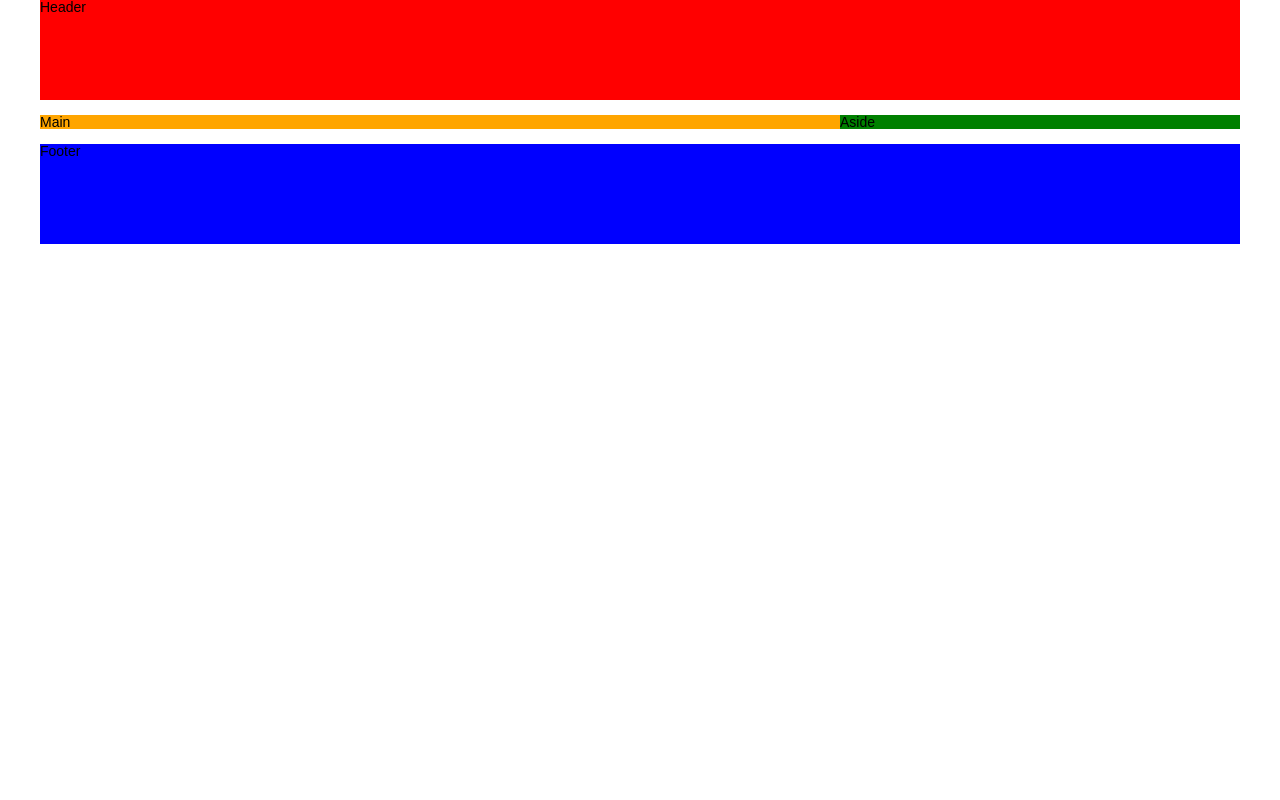
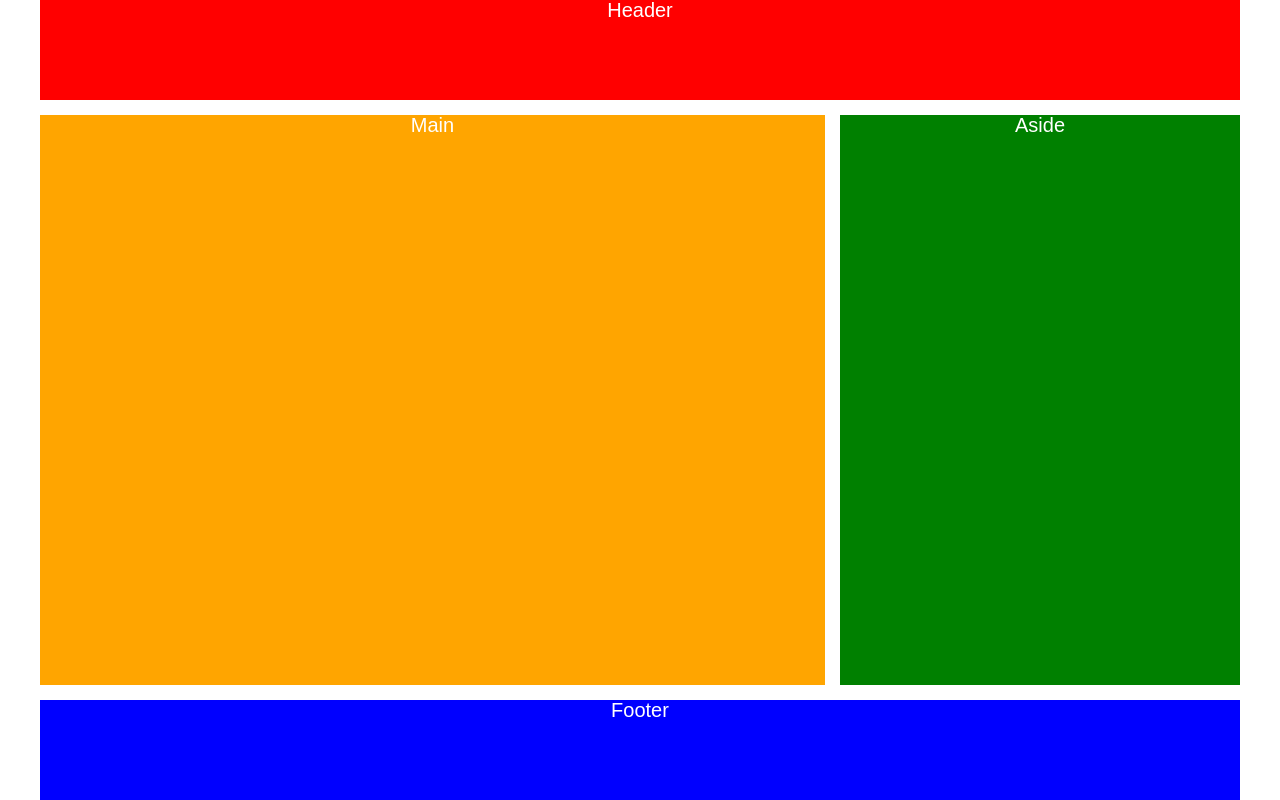
Before and after one commit to TemaDr/TemaDr.github.io, a plain HTML site: page src/index.html in a window 1280 px wide. Drawn offline with Linux system fonts and the light colour scheme.

Commit message:
Add files via upload

```diff
--- a/src/css/style.css
+++ b/src/css/style.css
@@ -1,79 +1,53 @@
-/*
 body{
     font-family: Arial, sans-serif;
 }
-header{
-    max-width: 1215px;
-    display: flex;
-    justify-content: center;
-}
-.head {
-    width: 100%;
-    background-color:red;
-    height: 100px;
-    text-align: center;
-    line-height: 80px;
-}
 h1{
     color:white;
+    text-align: center;
     font-size: 20px;
 }
-main{
-    margin: 15px 0 15px 0;
-    display:flex;
-    height: 100%;
-    justify-content: center;
-}
-.main{
-    background-color:orange;
-    padding:15px;
-    width: 800px;
-    margin-right:15px;
-}
-.aside{
-    background-color:green;
-    width: 400px;
-}
-*/
-
-
-body{
-    font-family: Arial, sans-serif;
-}
-
 .page{
-    min-height: 100vh;
-    padding: 0 15px 15px 15px;
     display:flex;
     flex-direction: column;
     align-items: center;
+    /* добавил */
+    min-height: 100vh;
 }
 
 header{
-    width:1200px;
+    width:100%;
+    height: 100px;
     background-color:red;
-    height: 100px;
+       /* добавил */
+  max-width: 1200px;
 }
 
+
 .content{
-    height: 100%;
-    padding:15px;
+
+    flex:1;
+    width: 100%;
+    height:100%;
+    padding: 15px 0 15px 0;
     display:flex;
+       /* добавил */
+       max-width: 1200px;
 }
 
 main{
     background-color:orange;
-    width:800px;
-    height:100%;
+    width:100%;
+    margin-right:15px;
 }
 aside{
     background-color:green;
-    width:400px;
-    height:100%;
+    min-width:400px;
 }
 footer{
-    width:1200px;
 
+  height: 100px;
+    width:100%;
     background-color:blue;
-    height: 100px;
+     /* добавил */
+  max-width: 1200px;
 }
--- a/src/index.html
+++ b/src/index.html
@@ -1,17 +1,15 @@
 <!DOCTYPE html>
 <html lang="en">
+  <head>
+    <meta charset="UTF-8" />
+    <meta name="description" content="Это моя первая страница" />
+    <meta name="author" content="Artem" />
+    <meta name="robots" content="all" />
 
-<head>
-    <meta charset="UTF-8">
-    <meta name="description" content="Это моя первая страница">
-    <meta name="author" content="Artem">
-    <meta name="robots" content="all">
-
-    <meta property="og:title" content="Это моя первая страница">
-    <link rel="stylesheet" href="css/reset.css">
-    <link rel="stylesheet" href="css/style.css">
+    <meta property="og:title" content="Это моя первая страница" />
+    <link rel="stylesheet" href="css/reset.css" />
+    <link rel="stylesheet" href="css/style.css" />
     <title>Артём Дроканов - Веб-разработчик</title>
-
   </head>
   <body>
     <div class="page">
@@ -22,6 +20,7 @@
             <main>
               <h1>Main</h1>
             </main>
+
             <aside>
               <h1>Aside</h1>
             </aside>
@@ -30,8 +29,6 @@
         <footer>
             <h1>Footer</h1>
         </footer>
-
     </div>
   </body>
-
 </html>
```
Lines whose indentation alone changed are shown as unchanged.
